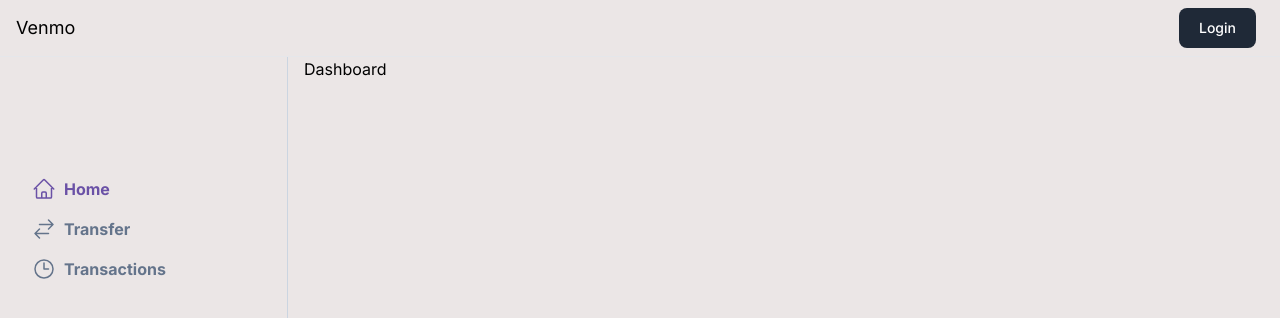
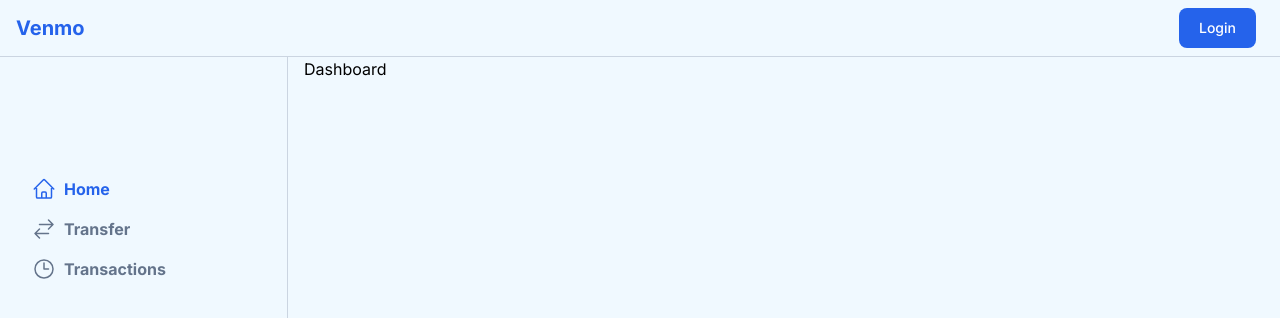
Before and after one commit to Raj-Thombare/Venmo2, a Next.js app in the folder apps/user-app/: page /dashboard in a window 1280 px wide. Shown: the top 318 px of the page. Built offline with nearby package versions, Linux system fonts and the light colour scheme; no server answers.

Commit message:
style: change theme color to blue

```diff
--- a/apps/user-app/app/(dashboard)/transfer/page.tsx
+++ b/apps/user-app/app/(dashboard)/transfer/page.tsx
@@ -39,9 +39,7 @@
 
   return (
     <div className='w-screen'>
-      <div className='text-4xl text-[#6a51a6] pt-8 mb-8 font-bold'>
-        Transfer
-      </div>
+      <div className='text-4xl text-blue-600 pt-8 mb-8 font-bold'>Transfer</div>
       <div className='grid grid-cols-1 gap-4 md:grid-cols-2 p-4'>
         <div>
           <AddMoney />
--- a/apps/user-app/app/layout.tsx
+++ b/apps/user-app/app/layout.tsx
@@ -20,7 +20,7 @@
     <html lang='en'>
       <Providers>
         <body className={inter.className}>
-          <div className='min-w-screen min-h-screen bg-[#ebe6e6]'>
+          <div className='min-w-screen min-h-screen bg-sky-50'>
             <AppbarClient />
             {children}
           </div>
--- a/apps/user-app/components/SidebarIcon.tsx
+++ b/apps/user-app/components/SidebarIcon.tsx
@@ -17,14 +17,14 @@
 
   return (
     <div
-      className={`flex ${selected ? "text-[#6a51a6]" : "text-slate-500"} cursor-pointer  p-2 pl-8`}
+      className={`flex ${selected ? "text-blue-600" : "text-slate-500"} cursor-pointer  p-2 pl-8`}
       onClick={() => {
         router.push(href);
       }}
     >
       <div className='pr-2'>{icon}</div>
       <div
-        className={`font-bold ${selected ? "text-[#6a51a6]" : "text-slate-500"}`}
+        className={`font-bold ${selected ? "text-blue-600" : "text-slate-500"}`}
       >
         {title}
       </div>
--- a/packages/ui/src/Appbar.tsx
+++ b/packages/ui/src/Appbar.tsx
@@ -15,8 +15,10 @@
     onSignout
 }: AppbarProps) => {
     return (
-      <div className='flex justify-between border-b px-4'>
-        <div className='text-lg flex flex-col justify-center'>Venmo</div>
+      <div className='flex justify-between border-b border-slate-300 px-4'>
+        <div className='text-lg flex flex-col justify-center font-bold text-xl text-blue-600'>
+          Venmo
+        </div>
         <div className='flex flex-col justify-center pt-2'>
           <Button onClick={user ? onSignout : onSignin}>
             {user ? "Logout" : "Login"}
--- a/packages/ui/src/button.tsx
+++ b/packages/ui/src/button.tsx
@@ -9,9 +9,12 @@
 
 export const Button = ({ onClick, children }: ButtonProps) => {
   return (
-    <button onClick={onClick} type="button" className="text-white bg-gray-800 hover:bg-gray-900 focus:outline-none focus:ring-4 focus:ring-gray-300 font-medium rounded-lg text-sm px-5 py-2.5 me-2 mb-2">
+    <button
+      onClick={onClick}
+      type='button'
+      className='text-white bg-blue-600 hover:bg-blue-500 focus:outline-none focus:ring-4 focus:ring-gray-300 font-medium rounded-lg text-sm px-5 py-2.5 me-2 mb-2'
+    >
       {children}
     </button>
-
   );
 };
--- a/packages/ui/src/card.tsx
+++ b/packages/ui/src/card.tsx
@@ -8,8 +8,8 @@
   children?: React.ReactNode;
 }): JSX.Element {
   return (
-    <div className='border p-4'>
-      <h1 className='text-xl border-b pb-2'>{title}</h1>
+    <div className='border border-sky-200 p-4'>
+      <h1 className='text-xl border-b border-sky-200 pb-2'>{title}</h1>
       <div>{children}</div>
     </div>
   );
```
